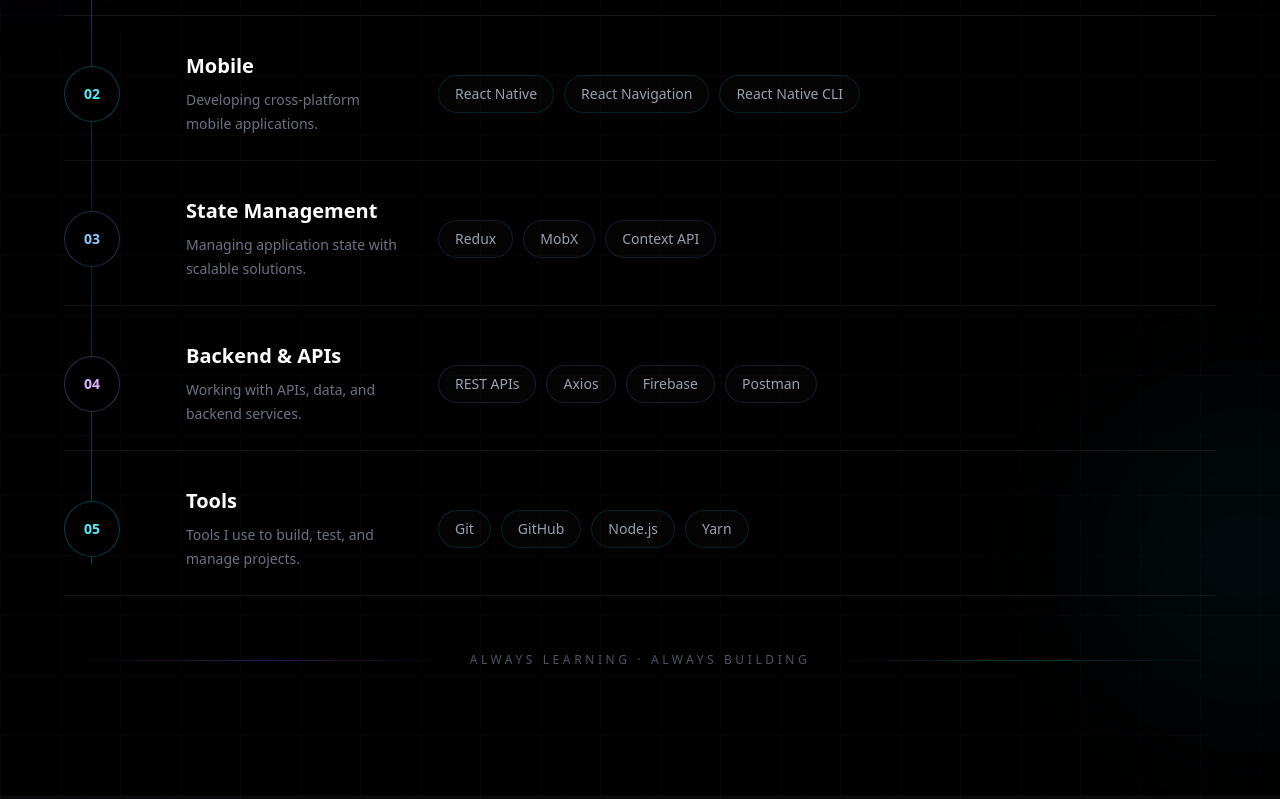
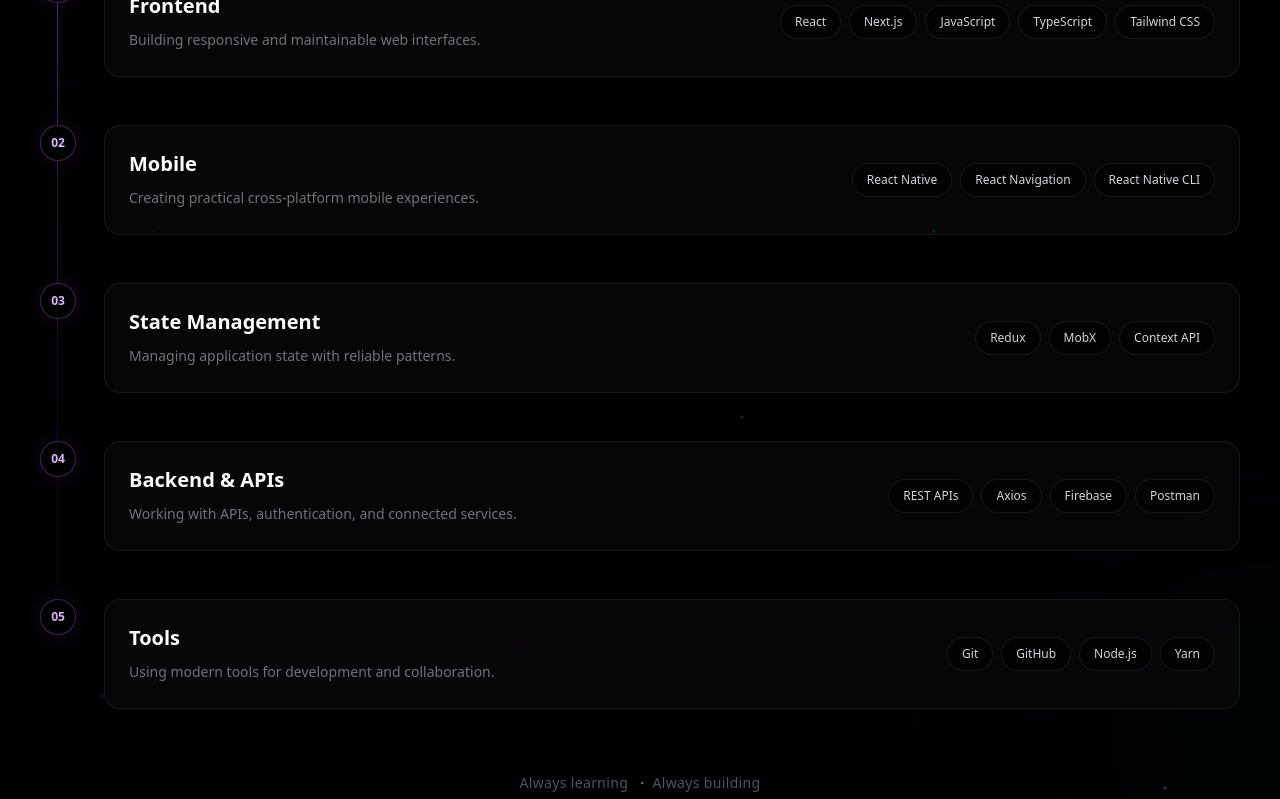
Before and after one commit to farina-riaz-fari/Portfolio, a Next.js app: page / in a window 1280 px wide. Shown: the part 4040-4839 px from the top of the page. Built offline with nearby package versions, Linux system fonts and the light colour scheme.

Commit message:
Refine skills section design

```diff
--- a/components/Skills/index.tsx
+++ b/components/Skills/index.tsx
@@ -2,45 +2,91 @@
 
 import { useEffect, useRef, useState } from "react";
 
-const Skills = () => {
 const skillGroups = [
   {
     number: "01",
     title: "Frontend",
-      description: "Building responsive and modern web interfaces.",
+    description: "Building responsive and maintainable web interfaces.",
     skills: ["React", "Next.js", "JavaScript", "TypeScript", "Tailwind CSS"],
-      accent: "purple",
   },
   {
     number: "02",
     title: "Mobile",
-      description: "Developing cross-platform mobile applications.",
+    description: "Creating practical cross-platform mobile experiences.",
     skills: ["React Native", "React Navigation", "React Native CLI"],
-      accent: "cyan",
   },
   {
     number: "03",
     title: "State Management",
-      description: "Managing application state with scalable solutions.",
+    description: "Managing application state with reliable patterns.",
     skills: ["Redux", "MobX", "Context API"],
-      accent: "blue",
   },
   {
     number: "04",
     title: "Backend & APIs",
-      description: "Working with APIs, data, and backend services.",
+    description: "Working with APIs, authentication, and connected services.",
     skills: ["REST APIs", "Axios", "Firebase", "Postman"],
-      accent: "purple",
   },
   {
     number: "05",
     title: "Tools",
-      description: "Tools I use to build, test, and manage projects.",
+    description: "Using modern tools for development and collaboration.",
     skills: ["Git", "GitHub", "Node.js", "Yarn"],
-      accent: "cyan",
   },
 ];
 
+const nodes = [
+  { left: "7%", top: "18%", type: "purple", delay: "0s" },
+  { left: "20%", top: "10%", type: "cyan", delay: "1.5s" },
+  { left: "32%", top: "24%", type: "purple", delay: "2.5s" },
+  { left: "47%", top: "12%", type: "cyan", delay: "0.8s" },
+  { left: "61%", top: "22%", type: "purple", delay: "2s" },
+  { left: "76%", top: "11%", type: "cyan", delay: "1s" },
+  { left: "91%", top: "25%", type: "purple", delay: "2.8s" },
+
+  { left: "12%", top: "48%", type: "cyan", delay: "2s" },
+  { left: "28%", top: "58%", type: "purple", delay: "0.5s" },
+  { left: "43%", top: "45%", type: "cyan", delay: "1.8s" },
+  { left: "58%", top: "62%", type: "purple", delay: "2.7s" },
+  { left: "73%", top: "48%", type: "cyan", delay: "0.7s" },
+  { left: "88%", top: "59%", type: "purple", delay: "2.2s" },
+
+  { left: "8%", top: "83%", type: "purple", delay: "1.2s" },
+  { left: "24%", top: "91%", type: "cyan", delay: "2.5s" },
+  { left: "41%", top: "79%", type: "purple", delay: "0.3s" },
+  { left: "57%", top: "91%", type: "cyan", delay: "1.7s" },
+  { left: "74%", top: "82%", type: "purple", delay: "2.4s" },
+  { left: "91%", top: "90%", type: "cyan", delay: "0.9s" },
+];
+
+const connections = [
+  ["7%", "18%", "20%", "10%"],
+  ["20%", "10%", "32%", "24%"],
+  ["32%", "24%", "47%", "12%"],
+  ["47%", "12%", "61%", "22%"],
+  ["61%", "22%", "76%", "11%"],
+  ["76%", "11%", "91%", "25%"],
+
+  ["12%", "48%", "28%", "58%"],
+  ["28%", "58%", "43%", "45%"],
+  ["43%", "45%", "58%", "62%"],
+  ["58%", "62%", "73%", "48%"],
+  ["73%", "48%", "88%", "59%"],
+
+  ["8%", "83%", "24%", "91%"],
+  ["24%", "91%", "41%", "79%"],
+  ["41%", "79%", "57%", "91%"],
+  ["57%", "91%", "74%", "82%"],
+  ["74%", "82%", "91%", "90%"],
+
+  ["20%", "10%", "43%", "45%"],
+  ["47%", "12%", "58%", "62%"],
+  ["61%", "22%", "73%", "48%"],
+  ["28%", "58%", "41%", "79%"],
+  ["58%", "62%", "74%", "82%"],
+];
+
+const Skills = () => {
   const sectionRef = useRef<HTMLElement>(null);
   const [isVisible, setIsVisible] = useState(false);
 
@@ -51,7 +97,10 @@
 
     const observer = new IntersectionObserver(
       ([entry]) => {
-        setIsVisible(entry.isIntersecting);
+        if (entry.isIntersecting) {
+          setIsVisible(true);
+          observer.disconnect();
+        }
       },
       {
         threshold: 0.15,
@@ -67,106 +116,145 @@
     <section
       ref={sectionRef}
       id="skills"
-      className="relative overflow-hidden bg-black px-6 py-24 text-white md:px-10 md:py-32"
+      className="relative overflow-hidden bg-black py-24 sm:py-28 lg:py-32"
     >
-      {/* Background grid */}
-      <div
-        className="pointer-events-none absolute inset-0 opacity-[0.025]"
+      {/* Tech Network Background */}
+]
+      <div className="pointer-events-none absolute inset-0 overflow-hidden">
+        {/* Very soft ambient glows */}
+        <div className="absolute -left-40 top-10 h-80 w-80 rounded-full bg-purple-600/[0.055] blur-[140px]" />
+
+        <div className="absolute -right-40 bottom-10 h-80 w-80 rounded-full bg-cyan-500/[0.045] blur-[140px]" />
+
+        {/* Network */}
+        <div className="absolute inset-0 opacity-80">
+          {connections.map((connection, index) => {
+            const [x1, y1, x2, y2] = connection;
+
+            return (
+              <span
+                key={index}
+                className="network-line"
+                style={
+                  {
+                    "--x1": x1,
+                    "--y1": y1,
+                    "--x2": x2,
+                    "--y2": y2,
+                    animationDelay: `${index * 0.15}s`,
+                  } as React.CSSProperties
+                }
+              />
+            );
+          })}
+
+          {nodes.map((node, index) => (
+            <span
+              key={index}
+              className={`network-node ${
+                node.type === "purple"
+                  ? "network-node-purple"
+                  : "network-node-cyan"
+              }`}
               style={{
-          backgroundImage:
-            "linear-gradient(rgba(255,255,255,0.8) 1px, transparent 1px), linear-gradient(90deg, rgba(255,255,255,0.8) 1px, transparent 1px)",
-          backgroundSize: "60px 60px",
+                left: node.left,
+                top: node.top,
+                animationDelay: node.delay,
               }}
             />
+          ))}
+        </div>
+      </div>
 
-      {/* Soft background glows */}
-      <div className="pointer-events-none absolute -left-32 top-20 h-72 w-72 rounded-full bg-purple-600/5 blur-3xl" />
+      {/* Content */}
 
-      <div className="pointer-events-none absolute -right-32 bottom-20 h-80 w-80 rounded-full bg-cyan-500/5 blur-3xl" />
-
-      <div className="relative mx-auto max-w-6xl">
+      <div className="relative z-10 mx-auto max-w-7xl px-6 sm:px-8 lg:px-10">
         {/* Header */}
-        <div className="mb-16 flex flex-col justify-between gap-6 md:flex-row md:items-end">
-          <div>
-            <p className="mb-4 text-sm font-medium uppercase tracking-[0.35em] text-cyan-400">
+        <div
+          className={`max-w-3xl transition-all duration-1000 ${
+            isVisible
+              ? "translate-y-0 opacity-100"
+              : "translate-y-8 opacity-0"
+          }`}
+        >
+          <p className="mb-3 text-sm font-medium uppercase tracking-[0.25em] text-purple-400">
             What I Work With
           </p>
 
-            <h2 className="text-4xl font-bold tracking-tight md:text-6xl">
-              Tools &{" "}
-              <span className="bg-gradient-to-r from-purple-400 via-blue-400 to-cyan-400 bg-clip-text text-transparent">
-                technologies
-              </span>
+          <h2 className="text-4xl font-semibold tracking-tight text-white sm:text-5xl">
+            Tools & technologies
           </h2>
-          </div>
 
-          <p className="max-w-sm text-sm leading-7 text-gray-500">
+          <p className="mt-5 max-w-2xl text-base leading-7 text-zinc-400 sm:text-lg">
             A practical stack focused on building clean, responsive, and
             maintainable digital experiences.
           </p>
         </div>
 
-        {/* Skill map */}
-        <div className="relative">
-          {/* Vertical timeline */}
-          <div className="pointer-events-none absolute left-[27px] top-8 hidden h-[calc(100%-64px)] w-px bg-gradient-to-b from-purple-500/40 via-blue-500/20 to-cyan-500/40 md:block" />
+        {/* Skills Timeline */}
 
-          <div className="space-y-3">
+        <div className="relative mt-16">
+          {/* Timeline */}
+          <div className="absolute left-[17px] top-0 hidden h-full w-px bg-gradient-to-b from-purple-500/50 via-purple-500/15 to-transparent sm:block" />
+
+          <div className="space-y-10 sm:space-y-12">
             {skillGroups.map((group, index) => (
               <div
-                key={group.title}
-                className={`group relative transition-all duration-700 ease-out ${
+                key={group.number}
+                className={`relative pl-0 transition-all duration-1000 sm:pl-16 ${
                   isVisible
                     ? "translate-y-0 opacity-100"
-                    : "translate-y-8 opacity-0"
+                    : "translate-y-10 opacity-0"
                 }`}
                 style={{
-                  transitionDelay: `${index * 100}ms`,
+                  transitionDelay: `${index * 120 + 150}ms`,
                 }}
               >
-                <div className="relative grid gap-6 border-b border-white/[0.07] py-6 md:grid-cols-[90px_220px_1fr] md:items-center md:gap-8">
-                  {/* Number */}
-                  <div className="relative flex items-center">
-                    <span
-                      className={`relative z-10 flex h-14 w-14 items-center justify-center rounded-full border bg-black text-sm font-semibold transition duration-500 ${
-                        group.accent === "purple"
-                          ? "border-purple-400/30 text-purple-300 group-hover:border-purple-400/70 group-hover:bg-purple-500/10"
-                          : group.accent === "cyan"
-                            ? "border-cyan-400/30 text-cyan-300 group-hover:border-cyan-400/70 group-hover:bg-cyan-500/10"
-                            : "border-blue-400/30 text-blue-300 group-hover:border-blue-400/70 group-hover:bg-blue-500/10"
-                      }`}
-                    >
+                {/* Timeline number */}
+                <div className="absolute left-0 top-0 hidden sm:flex">
+                  <div className="flex h-9 w-9 items-center justify-center rounded-full border border-purple-400/30 bg-black text-xs font-semibold text-purple-300 shadow-[0_0_20px_rgba(168,85,247,0.12)]">
                     {group.number}
-                    </span>
+                  </div>
                 </div>
 
-                  {/* Category */}
-                  <div>
-                    <h3 className="text-xl font-semibold transition duration-300 group-hover:translate-x-1">
+                {/* Mobile number */}
+                <div className="mb-4 flex items-center gap-3 sm:hidden">
+                  <div className="flex h-8 w-8 items-center justify-center rounded-full border border-purple-400/30 bg-black text-[11px] font-semibold text-purple-300">
+                    {group.number}
+                  </div>
+
+                  <div className="h-px flex-1 bg-gradient-to-r from-purple-500/30 to-transparent" />
+                </div>
+
+                {/* Skill group card */}
+                <div className="group rounded-2xl border border-white/[0.07] bg-white/[0.025] p-5 backdrop-blur-sm transition-all duration-500 hover:-translate-y-1 hover:border-purple-400/20 hover:bg-white/[0.035] hover:shadow-[0_15px_50px_rgba(168,85,247,0.07)] sm:p-6">
+                  <div className="flex flex-col gap-5 lg:flex-row lg:items-center lg:justify-between">
+                    {/* Group information */}
+                    <div className="max-w-md">
+                      <div className="flex items-center gap-3">
+                        <h3 className="text-xl font-semibold text-white transition-transform duration-300 group-hover:translate-x-1">
                           {group.title}
                         </h3>
 
-                    <p className="mt-2 text-sm leading-6 text-gray-500">
+                        <span className="h-px w-6 bg-gradient-to-r from-purple-500/50 to-transparent opacity-0 transition-all duration-300 group-hover:w-10 group-hover:opacity-100" />
+                      </div>
+
+                      <p className="mt-2 text-sm leading-6 text-zinc-500">
                         {group.description}
                       </p>
                     </div>
 
                     {/* Skills */}
-                  <div className="flex flex-wrap gap-2.5">
+                    <div className="flex flex-wrap gap-2 lg:max-w-xl lg:justify-end">
                       {group.skills.map((skill) => (
                         <span
                           key={skill}
-                        className={`rounded-full border bg-white/[0.015] px-4 py-2 text-sm transition-all duration-300 hover:-translate-y-1 ${
-                          group.accent === "purple"
-                            ? "border-purple-400/15 text-gray-400 hover:border-purple-400/50 hover:bg-purple-500/10 hover:text-purple-200"
-                            : group.accent === "cyan"
-                              ? "border-cyan-400/15 text-gray-400 hover:border-cyan-400/50 hover:bg-cyan-500/10 hover:text-cyan-200"
-                              : "border-blue-400/15 text-gray-400 hover:border-blue-400/50 hover:bg-blue-500/10 hover:text-blue-200"
-                        }`}
+                          className="rounded-full border border-white/[0.08] bg-black/60 px-3.5 py-2 text-xs font-medium text-zinc-300 transition-all duration-300 hover:-translate-y-1 hover:border-purple-400/30 hover:bg-purple-500/[0.07] hover:text-purple-100 hover:shadow-[0_8px_25px_rgba(168,85,247,0.12)]"
                         >
                           {skill}
                         </span>
                       ))}
+                    </div>
                   </div>
                 </div>
               </div>
@@ -176,21 +264,117 @@
 
         {/* Bottom statement */}
         <div
-          className={`mt-14 flex items-center gap-4 transition-all duration-1000 ${
+          className={`mt-16 text-center transition-all duration-1000 ${
             isVisible
               ? "translate-y-0 opacity-100"
-              : "translate-y-5 opacity-0"
+              : "translate-y-6 opacity-0"
           }`}
+          style={{ transitionDelay: "800ms" }}
         >
-          <div className="h-px flex-1 bg-gradient-to-r from-transparent via-purple-500/30 to-transparent" />
-
-          <p className="text-center text-xs uppercase tracking-[0.3em] text-gray-600">
-            Always learning · Always building
+          <p className="text-sm tracking-wide text-zinc-600">
+            Always learning{" "}
+            <span className="mx-2 text-purple-400">·</span>
+            Always building
           </p>
-
-          <div className="h-px flex-1 bg-gradient-to-r from-transparent via-cyan-500/30 to-transparent" />
         </div>
       </div>
+
+      {/* Network Animation */}
+
+      <style jsx>{`
+        .network-line {
+          position: absolute;
+          left: var(--x1);
+          top: var(--y1);
+          width: 0;
+          height: 1px;
+          transform-origin: left center;
+          transform: rotate(
+            calc(
+              atan2(
+                calc(var(--y2) - var(--y1)),
+                calc(var(--x2) - var(--x1))
+              )
+            )
+          );
+          opacity: 0.13;
+          background: linear-gradient(
+            90deg,
+            rgba(168, 85, 247, 0),
+            rgba(168, 85, 247, 0.35),
+            rgba(34, 211, 238, 0.2),
+            rgba(34, 211, 238, 0)
+          );
+          animation: networkLine 8s ease-in-out infinite;
+        }
+
+        /*
+         * Instead of relying on complex geometry for the lines,
+         * use pseudo-elements positioned between the network points.
+         */
+
+        .network-node {
+          position: absolute;
+          width: 4px;
+          height: 4px;
+          border-radius: 9999px;
+          transform: translate(-50%, -50%);
+          animation: nodePulse 5s ease-in-out infinite;
+        }
+
+        .network-node-purple {
+          background: rgba(168, 85, 247, 0.75);
+          box-shadow:
+            0 0 7px rgba(168, 85, 247, 0.6),
+            0 0 18px rgba(168, 85, 247, 0.2);
+        }
+
+        .network-node-cyan {
+          background: rgba(34, 211, 238, 0.75);
+          box-shadow:
+            0 0 7px rgba(34, 211, 238, 0.6),
+            0 0 18px rgba(34, 211, 238, 0.2);
+        }
+
+        @keyframes nodePulse {
+          0%,
+          100% {
+            opacity: 0.25;
+            transform: translate(-50%, -50%) scale(0.75);
+          }
+
+          50% {
+            opacity: 0.8;
+            transform: translate(-50%, -50%) scale(1.2);
+          }
+        }
+
+        @keyframes networkLine {
+          0%,
+          100% {
+            opacity: 0.05;
+          }
+
+          50% {
+            opacity: 0.16;
+          }
+        }
+
+        @media (prefers-reduced-motion: reduce) {
+          .network-node,
+          .network-line {
+            animation: none;
+          }
+
+          .network-node {
+            opacity: 0.45;
+          }
+
+          .network-line {
+            opacity: 0.1;
+          }
+        }
+      `}</style>
     </section>
   );
 };
```
Lines whose indentation alone changed are shown as unchanged.
